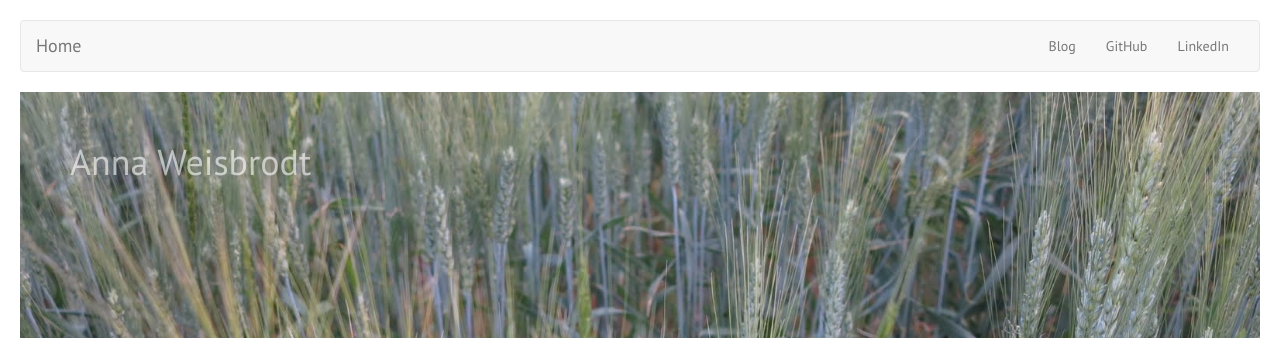
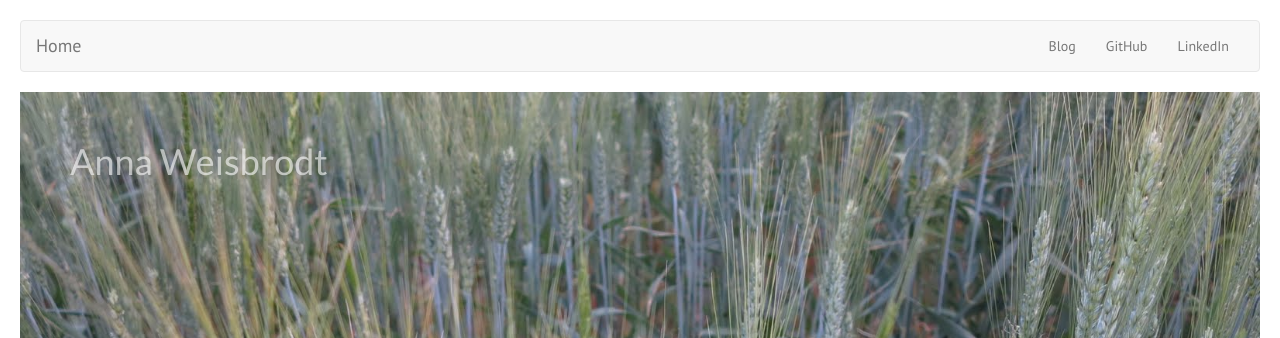
Before and after one commit to AnnaCW/AnnaCW.github.io, a Jekyll site: the page built from index.html, in a window 1280 px wide. Shown: the top 338 px of the page. Built offline with Jekyll 4.4.1, drawn with Linux system fonts in a browser that asks for light colours.

Commit message:
css clean up; added font

```diff
--- a/_includes/header.html
+++ b/_includes/header.html
@@ -5,6 +5,7 @@
     <link rel ="stylesheet" href="https://maxcdn.bootstrapcdn.com/bootstrap/3.3.6/css/bootstrap.min.css">
     <link href="/css/styles.css" rel="stylesheet">
     <link href='https://fonts.googleapis.com/css?family=PT+Sans:400,700' rel='stylesheet' type='text/css'>
+    <link href='https://fonts.googleapis.com/css?family=Lato:400,300' rel='stylesheet' type='text/css'>
   </head>
   <body>
 
--- a/css/styles.css
+++ b/css/styles.css
@@ -2,49 +2,15 @@
 body {
   font-family: 'PT Sans', sans-serif;
   padding: 20px;
-
-}
-
-a:hover {
-  color: black;
-  text-decoration: none;
-}
-
-
-#site_title {
-  margin: 20px;
-  padding: 30px;
-  width: inherit;
-  color: rgba(255, 255, 255, .6);
-  font-family: 'PT Sans', sans-serif;
-  /*text-align: center;*/
-  /*background-color: rgba(255, 255, 255, .3);*/
-}
-
-.main {
-  width: auto;
-  height: 800px;
-  background-image: url("/assets/IMG_0401 (1).jpg");
-  background-size: cover;
-}
-
-.pages {
-  width: auto;
-  height: 900px;
-  background-color: rgba(235, 235, 245, .3);
-  border: 1px solid silver;
-  border-radius: 4px;
 }
 
 h2 {
   margin-left: 20px;
 }
 
-section.post_listing {
-  width: 250px;
-  margin: 30px 20px;
-  border-bottom: 2px solid silver;
-  border-radius: 3px;
+a:hover {
+  color: black;
+  text-decoration: none;
 }
 
 nav {
@@ -55,6 +21,46 @@
   color: gray;
   padding: 5px;
 }
+
+/****Home Page ****/
+
+#site_title {
+  margin: 20px;
+  padding: 30px;
+  width: inherit;
+  color: rgba(255, 255, 255, .6);
+  font-family: 'Lato', sans-serif;
+  font-weight: 300;
+
+}
+
+.main {
+  width: auto;
+  height: 800px;
+  background-image: url("/assets/IMG_0401 (1).jpg");
+  background-size: cover;
+}
+
+/*** Other pages general formatting ***/
+
+.pages {
+  width: auto;
+  height: 900px;
+  background-color: rgba(235, 235, 245, .3);
+  border: 1px solid silver;
+  border-radius: 4px;
+}
+
+
+/*****Blog main page****/
+
+section.post_listing {
+  width: 250px;
+  margin: 30px 20px;
+  border-bottom: 2px solid silver;
+  border-radius: 3px;
+}
+
 
 /******BLOG POSTS****/
 .screenshot {
```
